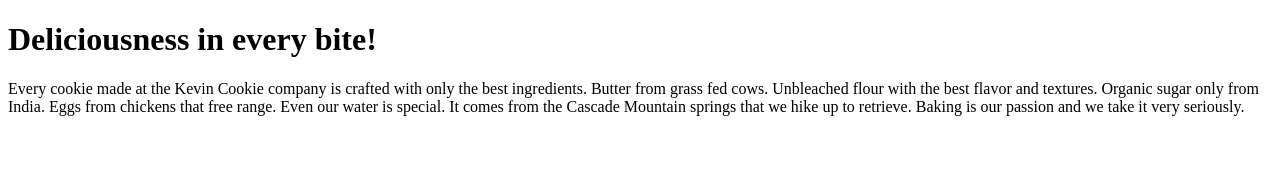
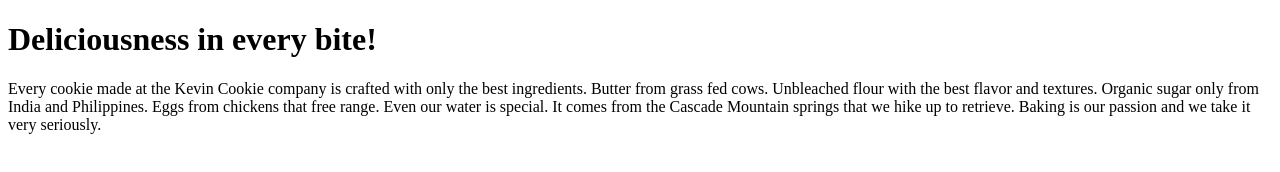
Before and after one commit to NarutoU-zumaki/KevinCookieCompany.com, a plain HTML site: page index.htm in a window 1280 px wide. Drawn offline with Linux system fonts and the light colour scheme.

Commit message:
Update index.htm

```diff
--- a/index.htm
+++ b/index.htm
@@ -4,7 +4,7 @@
 
 <h1>Deliciousness in every bite!</h1>
 
-<p>Every cookie made at the Kevin Cookie company is crafted with only the best  ingredients. Butter from grass fed cows. Unbleached flour with the best flavor and textures. Organic sugar only from India. Eggs from chickens that free range. Even our water is special. It comes from the Cascade Mountain springs that we hike up to retrieve. Baking is our passion and we take it very seriously.</p>
+<p>Every cookie made at the Kevin Cookie company is crafted with only the best  ingredients. Butter from grass fed cows. Unbleached flour with the best flavor and textures. Organic sugar only from India and Philippines. Eggs from chickens that free range. Even our water is special. It comes from the Cascade Mountain springs that we hike up to retrieve. Baking is our passion and we take it very seriously.</p>
 
 </body>
 </html>
```
